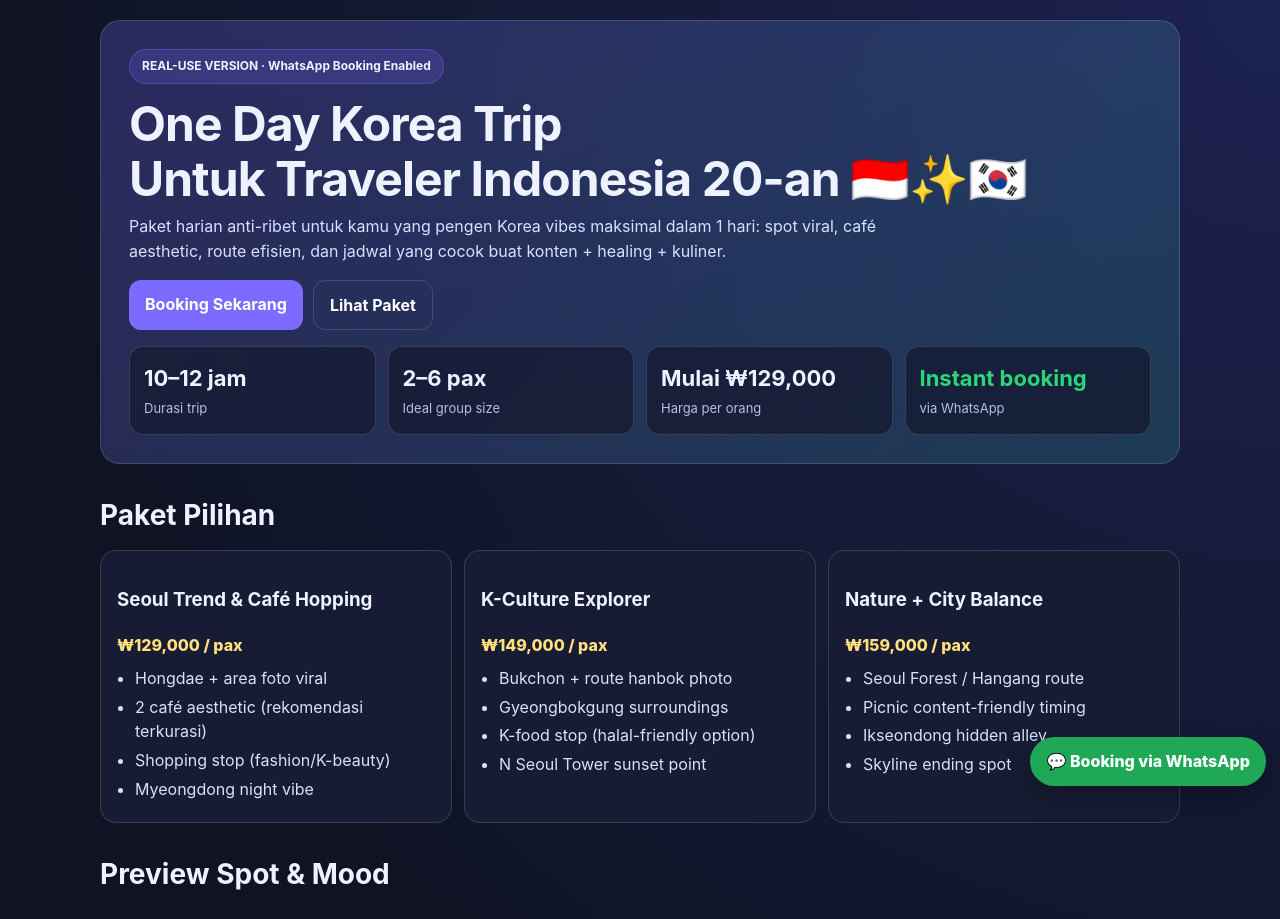
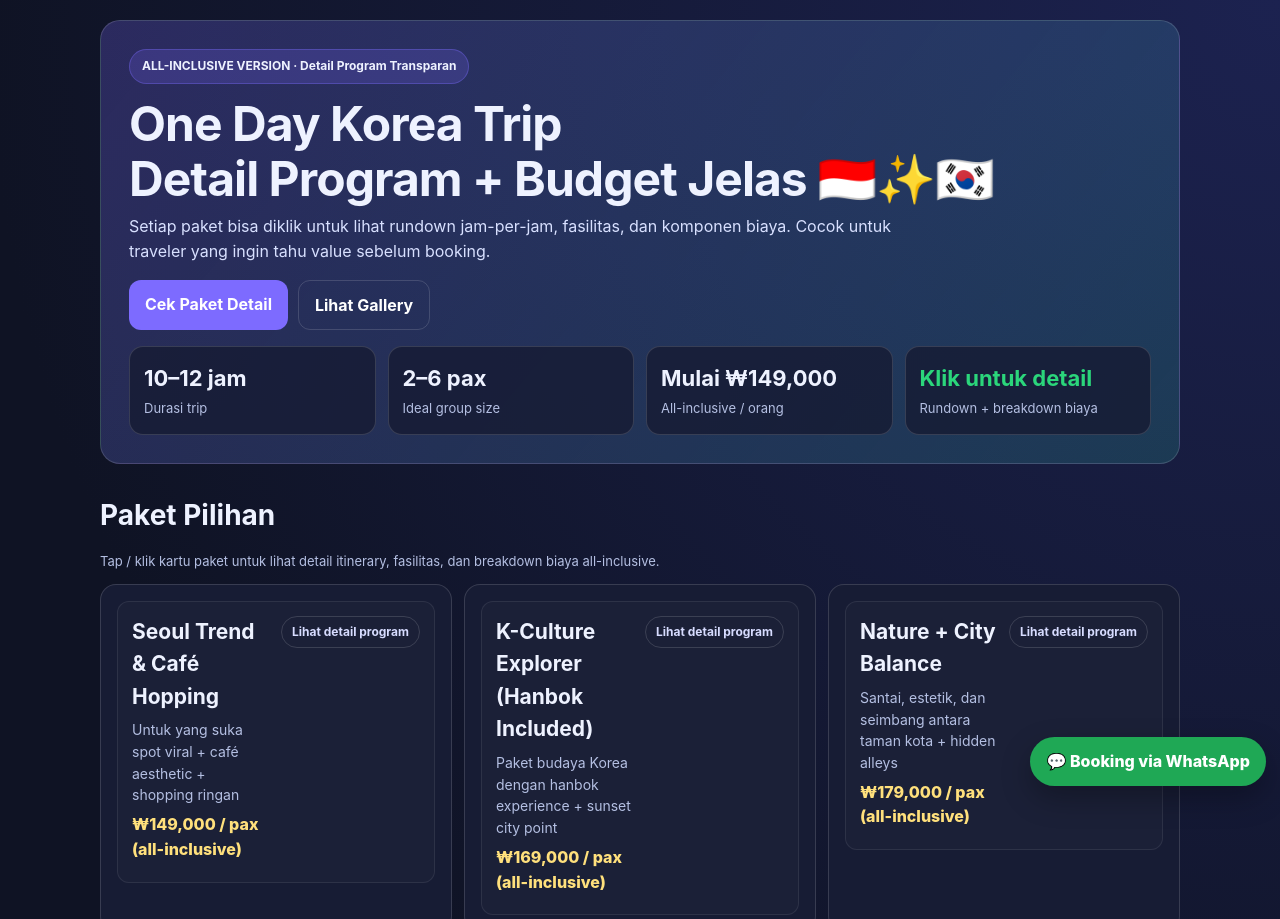
Before and after one commit to blackbori1004/SmartAce, a plain HTML site: page indonesia-management/one-day-korea-package-live.html in a window 1280 px wide. Shown: the top 919 px of the page. Drawn offline with Linux system fonts and the light colour scheme.

Commit message:
Add clickable package details and all-inclusive pricing breakdown

```diff
--- a/indonesia-management/data/site.json
+++ b/indonesia-management/data/site.json
@@ -1,58 +1,269 @@
 {
   "meta": {
-    "title": "One Day Korea Trip — Booking Langsung via WhatsApp",
-    "description": "Paket one-day Korea untuk traveler Indonesia usia 20-an. Bisa booking langsung via WhatsApp dalam 1 klik.",
-    "ogTitle": "One Day Korea Trip — Booking Langsung",
-    "ogDescription": "Paket one-day Korea untuk traveler Indonesia usia 20-an."
+    "title": "One Day Korea Trip — All-Inclusive Booking via WhatsApp",
+    "description": "Paket one-day Korea all-inclusive untuk traveler Indonesia. Detail rundown, biaya transparan, dan booking langsung via WhatsApp.",
+    "ogTitle": "One Day Korea Trip — All-Inclusive",
+    "ogDescription": "Program 10–12 jam dengan detail itinerary, hanbok experience, kuliner, dan city highlights."
   },
   "hero": {
-    "badge": "REAL-USE VERSION · WhatsApp Booking Enabled",
-    "title": "One Day Korea Trip\nUntuk Traveler Indonesia 20-an 🇮🇩✨🇰🇷",
-    "subtitle": "Paket harian anti-ribet untuk kamu yang pengen Korea vibes maksimal dalam 1 hari: spot viral, café aesthetic, route efisien, dan jadwal yang cocok buat konten + healing + kuliner.",
-    "ctaPrimary": "Booking Sekarang",
-    "ctaSecondary": "Lihat Paket"
+    "badge": "ALL-INCLUSIVE VERSION · Detail Program Transparan",
+    "title": "One Day Korea Trip\nDetail Program + Budget Jelas 🇮🇩✨🇰🇷",
+    "subtitle": "Setiap paket bisa diklik untuk lihat rundown jam-per-jam, fasilitas, dan komponen biaya. Cocok untuk traveler yang ingin tahu value sebelum booking.",
+    "ctaPrimary": "Cek Paket Detail",
+    "ctaSecondary": "Lihat Gallery"
   },
   "kpis": [
-    { "value": "10–12 jam", "label": "Durasi trip" },
-    { "value": "2–6 pax", "label": "Ideal group size" },
-    { "value": "Mulai ₩129,000", "label": "Harga per orang" },
-    { "value": "Instant booking", "label": "via WhatsApp" }
+    {
+      "value": "10–12 jam",
+      "label": "Durasi trip"
+    },
+    {
+      "value": "2–6 pax",
+      "label": "Ideal group size"
+    },
+    {
+      "value": "Mulai ₩149,000",
+      "label": "All-inclusive / orang"
+    },
+    {
+      "value": "Klik untuk detail",
+      "label": "Rundown + breakdown biaya"
+    }
   ],
   "sections": {
     "packagesTitle": "Paket Pilihan",
+    "packagesHint": "Tap / klik kartu paket untuk lihat detail itinerary, fasilitas, dan breakdown biaya all-inclusive.",
     "galleryTitle": "Preview Spot & Mood",
     "bookingTitle": "Reservasi Langsung"
   },
   "packages": [
     {
       "title": "Seoul Trend & Café Hopping",
-      "price": "₩129,000 / pax",
-      "bullets": [
-        "Hongdae + area foto viral",
-        "2 café aesthetic (rekomendasi terkurasi)",
-        "Shopping stop (fashion/K-beauty)",
-        "Myeongdong night vibe"
-      ]
+      "tagline": "Untuk yang suka spot viral + café aesthetic + shopping ringan",
+      "price": "₩149,000 / pax (all-inclusive)",
+      "finalPrice": "₩149,000 / pax",
+      "detailLabel": "Lihat detail program",
+      "highlights": [
+        "Hongdae creative street + content spot terpilih",
+        "2 café aesthetic (1 signature drink per café)",
+        "Myeongdong shopping stop + night vibe",
+        "Tim bantu pilih rute paling efisien (minim waktu terbuang)"
+      ],
+      "itinerary": [
+        {
+          "time": "09:30",
+          "title": "Meet-up & route briefing",
+          "desc": "Penjelasan rundown harian, checklist kebutuhan foto, dan opsi cuaca cadangan."
+        },
+        {
+          "time": "10:30",
+          "title": "Hongdae trend walk",
+          "desc": "Street area viral, rekomendasi angle foto, dan stop fashion/k-beauty quick pick."
+        },
+        {
+          "time": "12:30",
+          "title": "Lunch set",
+          "desc": "Set menu Korea populer dengan opsi non-spicy saat dibutuhkan."
+        },
+        {
+          "time": "14:00",
+          "title": "Café hopping session",
+          "desc": "2 café terkurasi, masing-masing termasuk 1 minuman signature."
+        },
+        {
+          "time": "17:30",
+          "title": "Myeongdong night vibe",
+          "desc": "Street atmosphere, snack stop, dan waktu bebas belanja."
+        }
+      ],
+      "inclusions": [
+        "Trip coordinator (ID-friendly support)",
+        "Rundown + route optimization",
+        "Transport in-city (subway/bus + short taxi hops)",
+        "1x lunch set",
+        "2x café signature drinks",
+        "1x street snack budget",
+        "Photo mission recommendations + konten checklist"
+      ],
+      "costBreakdown": [
+        {
+          "item": "Operasional trip coordinator",
+          "cost": "₩45,000"
+        },
+        {
+          "item": "Transport in-city (rata-rata)",
+          "cost": "₩18,000"
+        },
+        {
+          "item": "2 café signature drinks",
+          "cost": "₩22,000"
+        },
+        {
+          "item": "Lunch set",
+          "cost": "₩16,000"
+        },
+        {
+          "item": "Street snack budget",
+          "cost": "₩8,000"
+        },
+        {
+          "item": "Konten route planning + buffer",
+          "cost": "₩40,000"
+        }
+      ],
+      "notes": "Harga all-inclusive per orang untuk rute Seoul. Biaya personal shopping tidak termasuk."
     },
     {
-      "title": "K-Culture Explorer",
-      "price": "₩149,000 / pax",
-      "bullets": [
-        "Bukchon + route hanbok photo",
-        "Gyeongbokgung surroundings",
-        "K-food stop (halal-friendly option)",
-        "N Seoul Tower sunset point"
-      ]
+      "title": "K-Culture Explorer (Hanbok Included)",
+      "tagline": "Paket budaya Korea dengan hanbok experience + sunset city point",
+      "price": "₩169,000 / pax (all-inclusive)",
+      "finalPrice": "₩169,000 / pax",
+      "detailLabel": "Lihat detail program",
+      "highlights": [
+        "Hanbok rental + simple hair styling",
+        "Bukchon + Gyeongbokgung culture route",
+        "Halal-friendly lunch option",
+        "N Seoul Tower sunset session"
+      ],
+      "itinerary": [
+        {
+          "time": "09:00",
+          "title": "Hanbok fitting session",
+          "desc": "Pilih hanbok, aksesori basic, dan quick styling untuk sesi foto budaya."
+        },
+        {
+          "time": "10:30",
+          "title": "Bukchon + palace route",
+          "desc": "Walking route heritage dengan titik foto recommended."
+        },
+        {
+          "time": "12:30",
+          "title": "Lunch stop",
+          "desc": "Makan siang dengan opsi halal-friendly / non-pork menu."
+        },
+        {
+          "time": "15:00",
+          "title": "Culture cafe break",
+          "desc": "Istirahat ringan dan pindah ke area Namsan."
+        },
+        {
+          "time": "17:00",
+          "title": "N Seoul Tower sunset",
+          "desc": "Observatory visit + city view golden hour."
+        }
+      ],
+      "inclusions": [
+        "Hanbok rental premium (estimasi 3–4 jam)",
+        "Simple hair styling + basic accessories",
+        "Trip coordinator + cultural route support",
+        "Transport in-city",
+        "1x lunch set",
+        "1x café break budget",
+        "N Seoul Tower observatory ticket",
+        "Foto spot guidance"
+      ],
+      "costBreakdown": [
+        {
+          "item": "Hanbok rental + styling (rata-rata)",
+          "cost": "₩35,000"
+        },
+        {
+          "item": "Cultural route support",
+          "cost": "₩18,000"
+        },
+        {
+          "item": "Lunch halal-friendly budget",
+          "cost": "₩18,000"
+        },
+        {
+          "item": "N Seoul Tower observatory",
+          "cost": "₩24,000"
+        },
+        {
+          "item": "Transport in-city (rata-rata)",
+          "cost": "₩20,000"
+        },
+        {
+          "item": "Operasional + buffer",
+          "cost": "₩54,000"
+        }
+      ],
+      "notes": "Dengan hanbok, beberapa area palace bisa free-entry sesuai kebijakan setempat saat kunjungan."
     },
     {
       "title": "Nature + City Balance",
-      "price": "₩159,000 / pax",
-      "bullets": [
-        "Seoul Forest / Hangang route",
-        "Picnic content-friendly timing",
-        "Ikseondong hidden alley",
-        "Skyline ending spot"
-      ]
+      "tagline": "Santai, estetik, dan seimbang antara taman kota + hidden alleys",
+      "price": "₩179,000 / pax (all-inclusive)",
+      "finalPrice": "₩179,000 / pax",
+      "detailLabel": "Lihat detail program",
+      "highlights": [
+        "Seoul Forest / Hangang route untuk vibe santai",
+        "Picnic-style experience (content-friendly)",
+        "Ikseondong hidden alley exploration",
+        "Skyline ending spot untuk foto malam"
+      ],
+      "itinerary": [
+        {
+          "time": "10:00",
+          "title": "Start di Seoul Forest",
+          "desc": "Morning walk, spot foto natural light, dan mini briefing konten."
+        },
+        {
+          "time": "12:00",
+          "title": "Brunch set",
+          "desc": "Brunch + minuman dengan budget menu yang sudah disiapkan."
+        },
+        {
+          "time": "14:00",
+          "title": "Hangang picnic concept",
+          "desc": "Picnic mat + snack set basic untuk experience santai."
+        },
+        {
+          "time": "16:30",
+          "title": "Ikseondong alley route",
+          "desc": "Jalur hidden gems untuk foto arsitektur + café stop."
+        },
+        {
+          "time": "19:00",
+          "title": "Skyline ending",
+          "desc": "Penutupan di spot malam dengan view kota terbaik hari itu."
+        }
+      ],
+      "inclusions": [
+        "Trip coordinator + route curation",
+        "Transport in-city",
+        "Brunch + dessert budget",
+        "Picnic basic set (mat + snack kit)",
+        "1x café stop budget",
+        "Night skyline photo route assistance"
+      ],
+      "costBreakdown": [
+        {
+          "item": "Route curation + trip coordination",
+          "cost": "₩48,000"
+        },
+        {
+          "item": "Brunch + dessert budget",
+          "cost": "₩26,000"
+        },
+        {
+          "item": "Picnic set basic",
+          "cost": "₩24,000"
+        },
+        {
+          "item": "Café stop budget",
+          "cost": "₩12,000"
+        },
+        {
+          "item": "Transport in-city (rata-rata)",
+          "cost": "₩24,000"
+        },
+        {
+          "item": "Operasional + buffer",
+          "cost": "₩45,000"
+        }
+      ],
+      "notes": "Harga all-inclusive sudah mempertimbangkan average food/drink & mobility biaya harian Seoul."
     }
   ],
   "photos": [
@@ -76,11 +287,11 @@
     "ownerWa": "6280000000000",
     "waLabel": "+62-xxx-xxxx-xxxx",
     "instagram": "@yourbrand.korea",
-    "quickMessage": "Halo! Saya tertarik One Day Korea Trip. Bisa share paket dan tanggal available?"
+    "quickMessage": "Halo! Saya tertarik One Day Korea Trip all-inclusive. Bisa info tanggal available dan mekanisme booking?"
   },
   "booking": {
     "buttonText": "Kirim Permintaan via WhatsApp",
     "hint": "Klik tombol ini akan membuka WhatsApp dengan format booking otomatis."
   },
-  "footer": "One Day Korea Package · Live booking via WhatsApp · Target: Indonesian 20s travelers."
+  "footer": "One Day Korea Package · All-inclusive detail edition · Booking via WhatsApp"
 }
--- a/indonesia-management/one-day-korea-package-live.html
+++ b/indonesia-management/one-day-korea-package-live.html
@@ -101,6 +101,71 @@
     ul { margin: 8px 0 0; padding-left: 18px; }
     li { margin: 4px 0; color: #d8e0ff; }
 
+    .package-card details {
+      border: 1px solid rgba(255,255,255,.08);
+      border-radius: 12px;
+      background: rgba(255,255,255,.02);
+      overflow: hidden;
+    }
+    .package-card summary {
+      list-style: none;
+      cursor: pointer;
+      padding: 14px;
+      display: flex;
+      justify-content: space-between;
+      gap: 12px;
+      align-items: flex-start;
+    }
+    .package-card summary::-webkit-details-marker { display: none; }
+    .package-title { font-size: 21px; margin: 0; }
+    .package-tagline { margin: 6px 0 0; color: var(--muted); font-size: 14px; }
+    .package-toggle {
+      font-size: 12px;
+      font-weight: 700;
+      border: 1px solid var(--line);
+      border-radius: 999px;
+      padding: 6px 10px;
+      white-space: nowrap;
+      color: #d7dcff;
+    }
+    .package-card details[open] .package-toggle { background: rgba(125,107,255,.2); }
+    .package-body { padding: 0 14px 14px; border-top: 1px solid rgba(255,255,255,.08); }
+    .package-grid {
+      display: grid;
+      grid-template-columns: repeat(auto-fit,minmax(220px,1fr));
+      gap: 12px;
+      margin-top: 10px;
+    }
+    .mini-box {
+      border: 1px solid rgba(255,255,255,.08);
+      border-radius: 12px;
+      padding: 12px;
+      background: rgba(0,0,0,.15);
+    }
+    .mini-box h4 { margin: 0 0 8px; font-size: 14px; color: #cfd7ff; }
+    .timeline { margin: 0; padding-left: 18px; }
+    .timeline li { margin: 8px 0; }
+    .timeline small { color: #9db0ec; display: block; margin-bottom: 3px; }
+    .cost-list { list-style: none; padding: 0; margin: 0; }
+    .cost-list li {
+      display: flex;
+      justify-content: space-between;
+      gap: 12px;
+      border-bottom: 1px dashed rgba(255,255,255,.12);
+      padding: 6px 0;
+      margin: 0;
+    }
+    .cost-list li:last-child { border-bottom: 0; }
+    .final-price {
+      margin-top: 10px;
+      padding-top: 10px;
+      border-top: 1px solid rgba(255,255,255,.14);
+      display: flex;
+      justify-content: space-between;
+      font-weight: 800;
+      color: #ffe07c;
+    }
+
     .gallery {
       display: grid;
       gap: 12px;
@@ -197,6 +262,7 @@ Untuk Traveler Indonesia 20-an 🇮🇩✨🇰🇷</h1>
 
     <section id="paket">
       <h2 id="packageSectionTitle">Paket Pilihan</h2>
+      <p class="hint" id="packageSectionHint">Klik setiap paket untuk lihat detail itinerary, fasilitas, dan breakdown biaya all-inclusive.</p>
       <div class="cards" id="packageCards"></div>
     </section>
 
@@ -297,6 +363,7 @@ Untuk Traveler Indonesia 20-an 🇮🇩✨🇰🇷</h1>
       ],
       sections: {
         packagesTitle: "Paket Pilihan",
+        packagesHint: "Klik setiap paket untuk lihat detail itinerary, fasilitas, dan breakdown biaya all-inclusive.",
         galleryTitle: "Preview Spot & Mood",
         bookingTitle: "Reservasi Langsung"
       },
@@ -391,14 +458,54 @@ Untuk Traveler Indonesia 20-an 🇮🇩✨🇰🇷</h1>
       packageSelect.innerHTML = '<option value="">Pilih paket</option>';
 
       packages.forEach((pkg) => {
-        const bullets = (pkg.bullets || []).map((b) => `<li>${escapeHtml(b)}</li>`).join("");
+        const highlights = (pkg.highlights || pkg.bullets || []).map((b) => `<li>${escapeHtml(b)}</li>`).join("");
+        const itinerary = (pkg.itinerary || []).map((step) => `
+          <li>
+            <small>${escapeHtml(step.time || "")}</small>
+            <strong>${escapeHtml(step.title || "")}</strong>
+            <div>${escapeHtml(step.desc || "")}</div>
+          </li>
+        `).join("");
+
+        const inclusions = (pkg.inclusions || []).map((item) => `<li>${escapeHtml(item)}</li>`).join("");
+
+        const breakdown = (pkg.costBreakdown || []).map((line) => `
+          <li>
+            <span>${escapeHtml(line.item || "")}</span>
+            <strong>${escapeHtml(line.cost || "")}</strong>
+          </li>
+        `).join("");
+
+        const detailsId = `pkg-${Math.random().toString(36).slice(2, 9)}`;
+        const detailLabel = pkg.detailLabel || "Klik untuk lihat detail";
+
         const card = document.createElement("article");
-        card.className = "card";
+        card.className = "card package-card";
         card.innerHTML = `
-          <h3>${escapeHtml(pkg.title || "")}</h3>
-          <p class="price">${escapeHtml(pkg.price || "")}</p>
-          <ul>${bullets}</ul>
+          <details id="${detailsId}">
+            <summary>
+              <div>
+                <h3 class="package-title">${escapeHtml(pkg.title || "")}</h3>
+                <p class="package-tagline">${escapeHtml(pkg.tagline || "Program detail + budget transparan")}</p>
+                <p class="price">${escapeHtml(pkg.price || "")}</p>
+              </div>
+              <span class="package-toggle">${escapeHtml(detailLabel)}</span>
+            </summary>
+
+            <div class="package-body">
+              ${highlights ? `<div class="mini-box"><h4>Highlight Program</h4><ul>${highlights}</ul></div>` : ""}
+
+              <div class="package-grid">
+                ${itinerary ? `<div class="mini-box"><h4>Rundown (estimasi)</h4><ol class="timeline">${itinerary}</ol></div>` : ""}
+                ${inclusions ? `<div class="mini-box"><h4>All-inclusive termasuk</h4><ul>${inclusions}</ul></div>` : ""}
+                ${breakdown ? `<div class="mini-box"><h4>Rata-rata komponen biaya</h4><ul class="cost-list">${breakdown}</ul>${pkg.finalPrice ? `<div class="final-price"><span>Harga Paket</span><span>${escapeHtml(pkg.finalPrice)}</span></div>` : ""}</div>` : ""}
+              </div>
+
+              ${pkg.notes ? `<p class="hint" style="margin-top:10px">${escapeHtml(pkg.notes)}</p>` : ""}
+            </div>
+          </details>
         `;
+
         packageCards.appendChild(card);
 
         const opt = document.createElement("option");
@@ -446,6 +553,7 @@ Untuk Traveler Indonesia 20-an 🇮🇩✨🇰🇷</h1>
       });
 
       document.getElementById("packageSectionTitle").textContent = content.sections?.packagesTitle || DEFAULT_CONTENT.sections.packagesTitle;
+      document.getElementById("packageSectionHint").textContent = content.sections?.packagesHint || DEFAULT_CONTENT.sections.packagesHint || "Klik setiap paket untuk lihat detail itinerary, fasilitas, dan breakdown biaya all-inclusive.";
       document.getElementById("galleryTitle").textContent = content.sections?.galleryTitle || DEFAULT_CONTENT.sections.galleryTitle;
       document.getElementById("bookingTitle").textContent = content.sections?.bookingTitle || DEFAULT_CONTENT.sections.bookingTitle;
 
```
Also changed, not shown: indonesia-management/admin/config.yml (+35 -3 lines).
